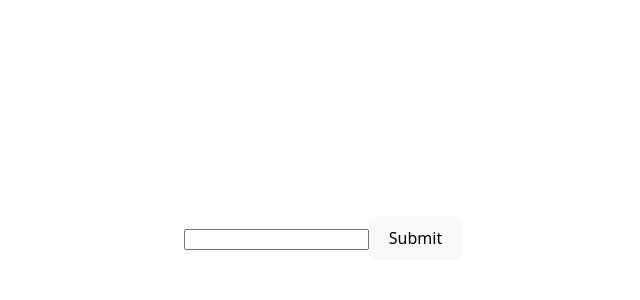
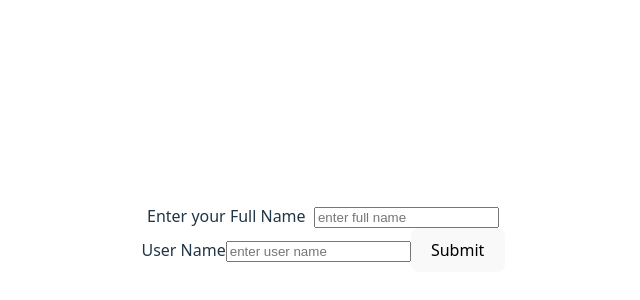
Before and after one commit to DGSudheer/Todo, a React (Vite) app: page / in a window 1280 px wide. Shown: the part 162-462 px from the top of the page, without its empty margins (317-957 px from the left). Built offline with nearby package versions, Linux system fonts and the light colour scheme.

Commit message:
basic form data handling

```diff
--- a/src/Form.jsx
+++ b/src/Form.jsx
@@ -1,9 +1,23 @@
+import { useState } from "react";
 
 export default function Form(){
+    let [fullName, setFullName]=useState("");
+    let [username, setUsername] = useState("");
+    let handleFullName = (event)=>{
+        console.log(`fullname:${fullname.value}`)
+        setFullName(event.target.value);
+    }
+    let handleUsername = (event)=>{
+        console.log(`username:${username.value}`);
+        setUsername(event.target.value);
+    }
     return(
         <div>
             <form action="/">
-                <input type="text" />
+                <label htmlFor="fullname"> Enter your Full Name</label> &nbsp;
+                <input type="text" placeholder="enter full name" id="fullname" value={fullName} onChange={handleFullName}/><br />
+                <label htmlFor="username">User Name</label>
+                <input type="text" placeholder="enter user name" id="username" value={username} onChange={handleUsername}></input>
                 <button>Submit</button>
             </form>
         </div>
```
